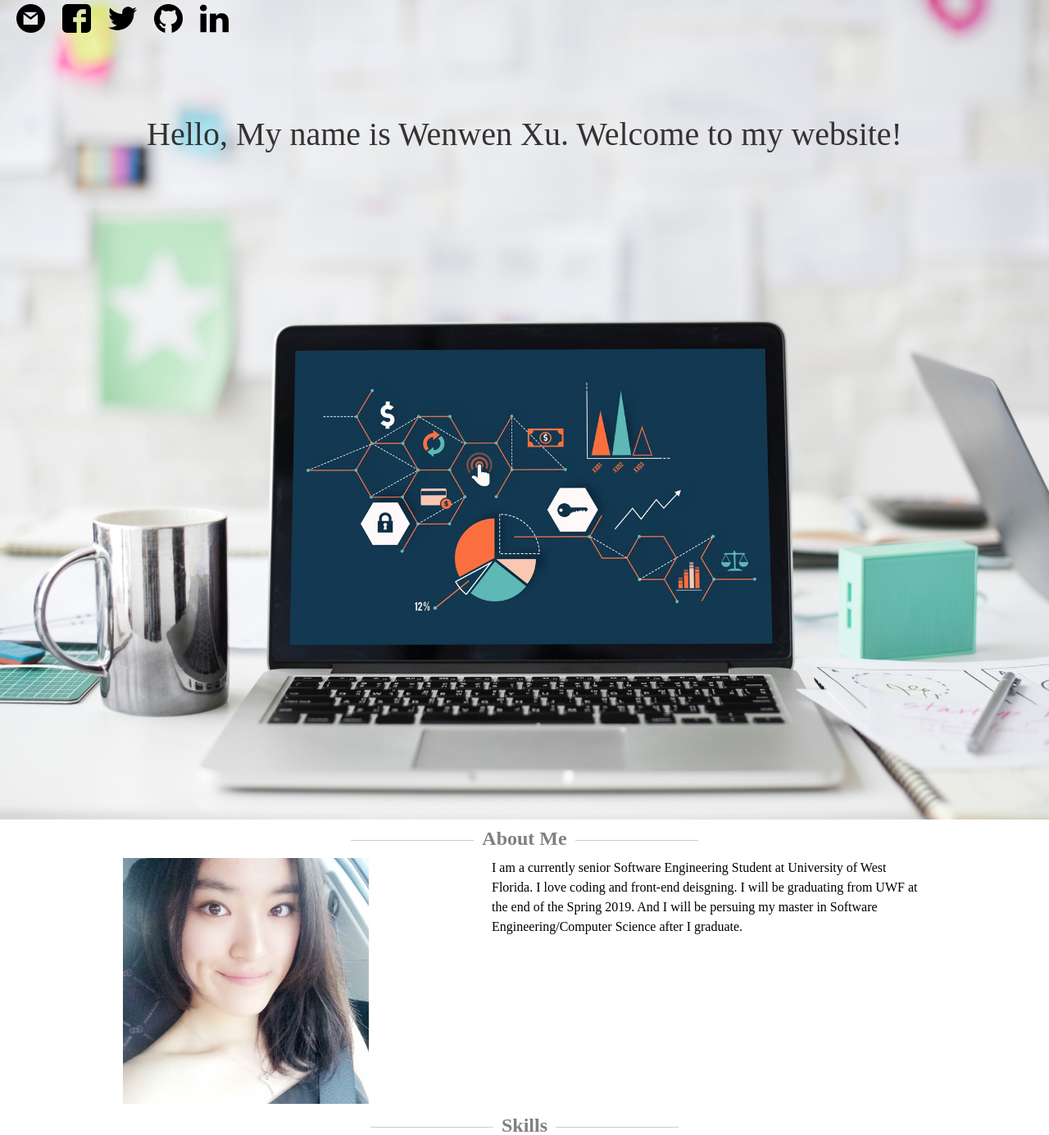
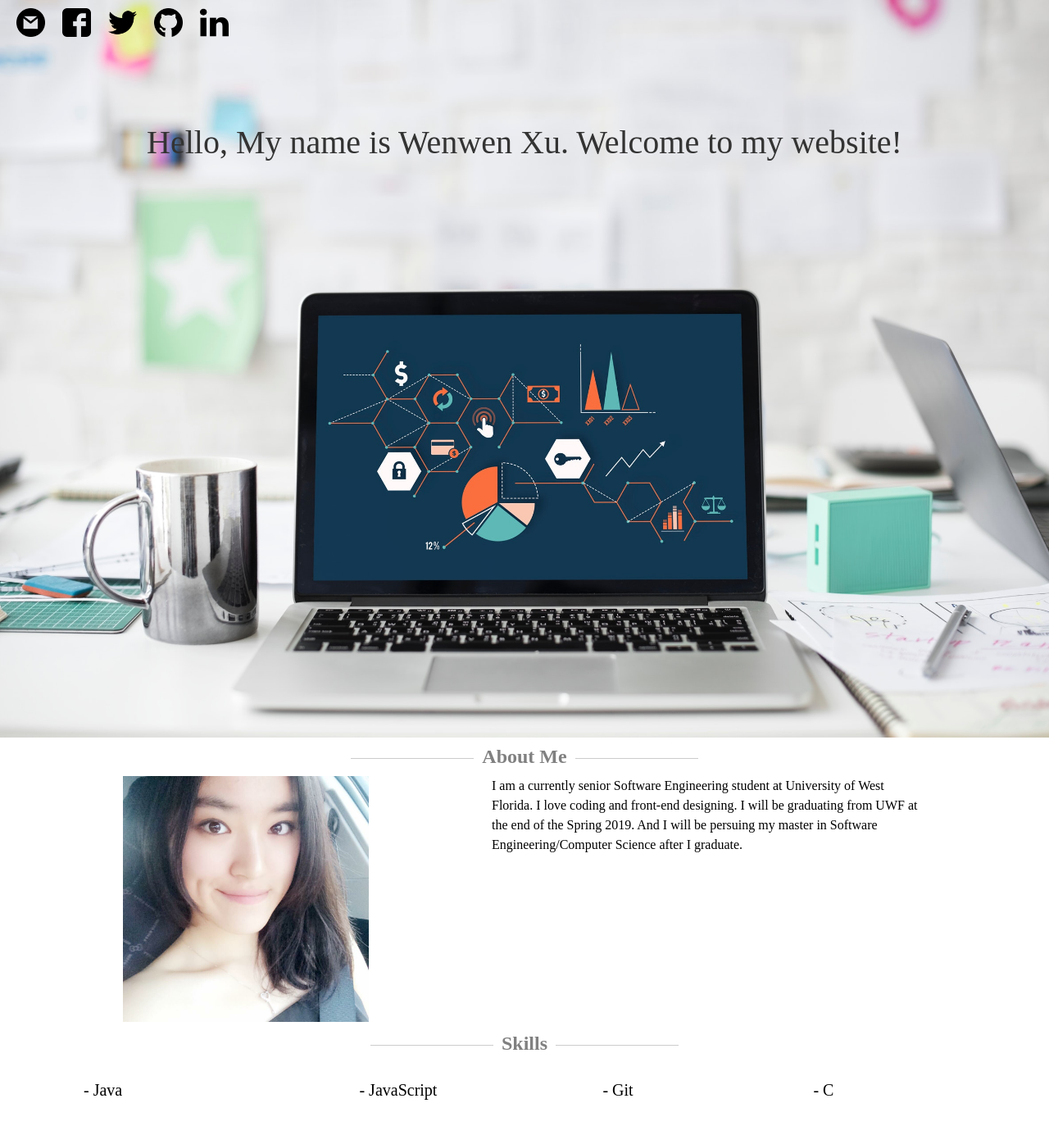
Before and after one commit to wenxu2/portfolio, a PHP site: page / in a window 1280 px wide. Shown: the top 1385 px of the page at 82% size. Run offline with PHP 8.4, Linux system fonts and the light colour scheme.

Commit message:
small change

```diff
--- a/css/style.css
+++ b/css/style.css
@@ -3,7 +3,7 @@ img.logo{
     max-height: 35px;
     padding-left: 20px;
     padding-right:1px;
-    padding-top: 5px;
+    padding-top: 10px;
 }
 img.myself{
     max-height:300px;
@@ -31,14 +31,14 @@ h1{
 }
 .menubar{
     overflow: hidden;
-    height: 40px;
+    height: 50px;
 }
 
 .centerdisplay{
     overflow: hidden;
     color:#333;
     background-image: url("../img/centerimage.jpg");
-    height: 1000px;
+    height: 900px;
     /* Center and scale the image nicely */
     background-position: center;
     background-repeat: no-repeat;
--- a/home.html
+++ b/home.html
@@ -31,7 +31,7 @@
 
     <img src="img/myself.jpg" class="myself" align="left">
 
-    <p>I am a currently senior Software Engineering Student at University of West Florida. I love coding and front-end deisgning. I will be graduating from UWF at the end of the Spring 2019. And I will be persuing my master in Software Engineering/Computer Science after I graduate.</p>
+    <p>I am a currently senior Software Engineering student at University of West Florida. I love coding and front-end designing. I will be graduating from UWF at the end of the Spring 2019. And I will be persuing my master in Software Engineering/Computer Science after I graduate.</p>
 
 </div>
 
```
